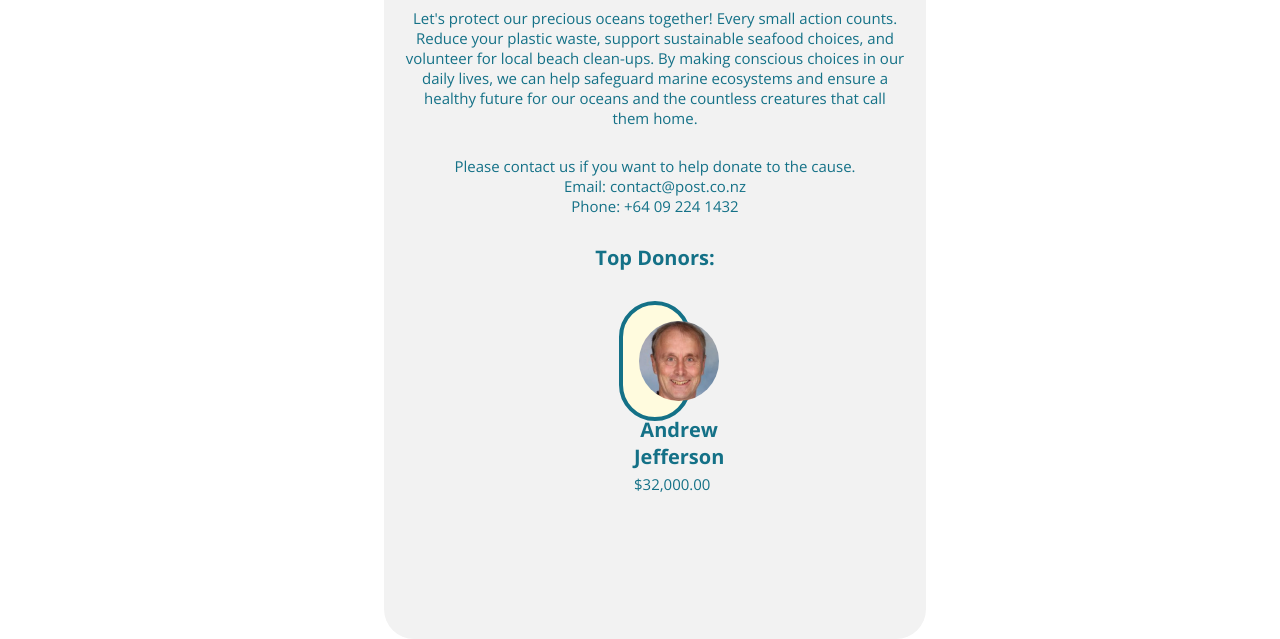
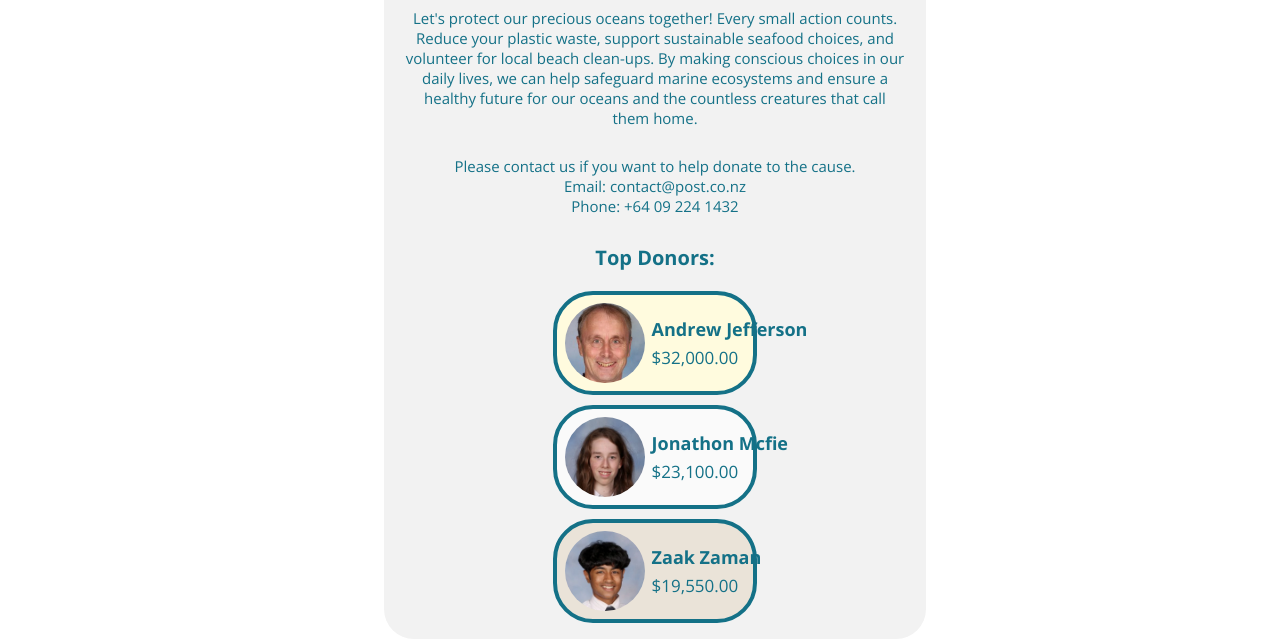
Before and after one commit to jonathonmcfie/POST, a plain HTML site: page donate.html in a window 1280 px wide. Shown: the part 216-855 px from the top of the page. Drawn offline with nearby package versions, Linux system fonts and the light colour scheme.

Commit message:
Finished Website

```diff
--- a/donate.html
+++ b/donate.html
@@ -3,7 +3,7 @@
 <head>
     <meta charset="UTF-8">
     <meta name="viewport" content="width=device-width, initial-scale=1.0">
-    <title>POST - Volunteer</title>
+    <title>POST - Donate</title>
     <link rel="stylesheet" href="style.css">
 </head>
 <body>
@@ -50,6 +50,28 @@
                     </p>
                 </div>
             </div>
+            <div class="Silver">
+                <img src="Media/Donors/Silver.webp" alt="">
+                <div class="DonorText">
+                    <h2>
+                        jonathon mcfie
+                    </h2>
+                    <p>
+                        $23,100.00
+                    </p>
+                </div>
+            </div>
+            <div class="Bronze">
+                <img src="Media/Donors/Bronze.webp" alt="">
+                <div class="DonorText">
+                    <h2>
+                        zaak zaman
+                    </h2>
+                    <p>
+                        $19,550.00
+                    </p>
+                </div>
+            </div>
         </div>
 
     </main>
--- a/style.css
+++ b/style.css
@@ -128,13 +128,14 @@ main p {
 /* Donors */
 
 .Donors {
-    margin-inline: 220px;
-    margin-top: 30px;
+    margin-inline: 30%;
+    margin-top: 20px;
+    box-align: center;
 }
 
 .Donors img {
-    margin: 10px;
-    width: 80px;
+    margin: 2px;
+    height: 80px;
     border-radius: 40px;
     float: left;
 }
@@ -142,21 +143,44 @@ main p {
 .Donors h2 {
     float: left;
     margin-bottom: 0px;
+    margin-top: 0px;
+    font-size: 18px;
 }
 
 .Donors p {
     float: left;
-    margin-top: 4px;
+    margin-top: 5px;
+    margin-bottom: 0px;
+    font-size: 17px
 }
 
 .DonorText {
-    margin-block: _________________________________
+    margin-block: 16px;
+    width: 300px;
+    height: 52px;
 }
 
 .Gold {
     background-color: #FFFBDE;
-    height: 100px;
+    height: 84px;
     border-radius: 40px;
     border: 4px solid #147187;
     padding: 6px;
+    margin-block: 10px;
 }
+.Silver {
+    background-color: #FAFAFA;
+    height: 84px;
+    border-radius: 40px;
+    border: 4px solid #147187;
+    padding: 6px;
+    margin-block: 10px;
+}
+.Bronze {
+    background-color: #EAE3D8;
+    height: 84px;
+    border-radius: 40px;
+    border: 4px solid #147187;
+    padding: 6px;
+    margin-block: 10px;
+}
```
Also changed, not shown: contact.html (added, +41 -0 lines), Media/Donors/Bronze.webp (added), Media/Donors/Silver.webp (added).
